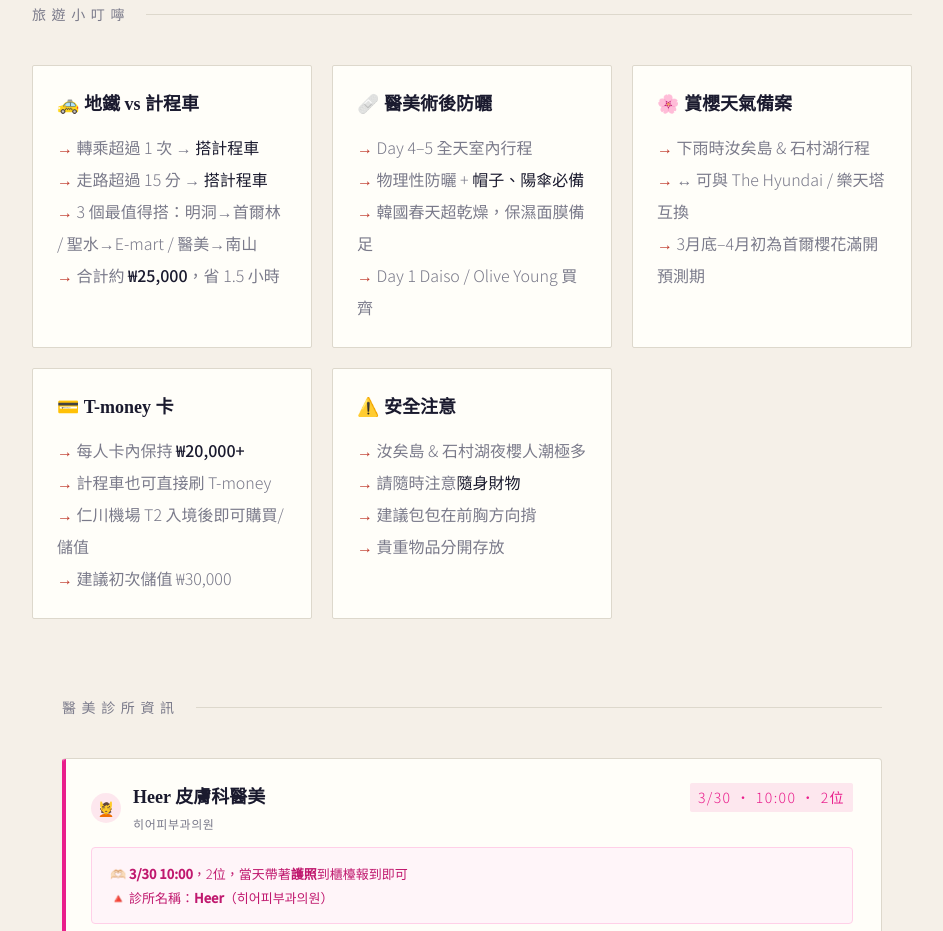
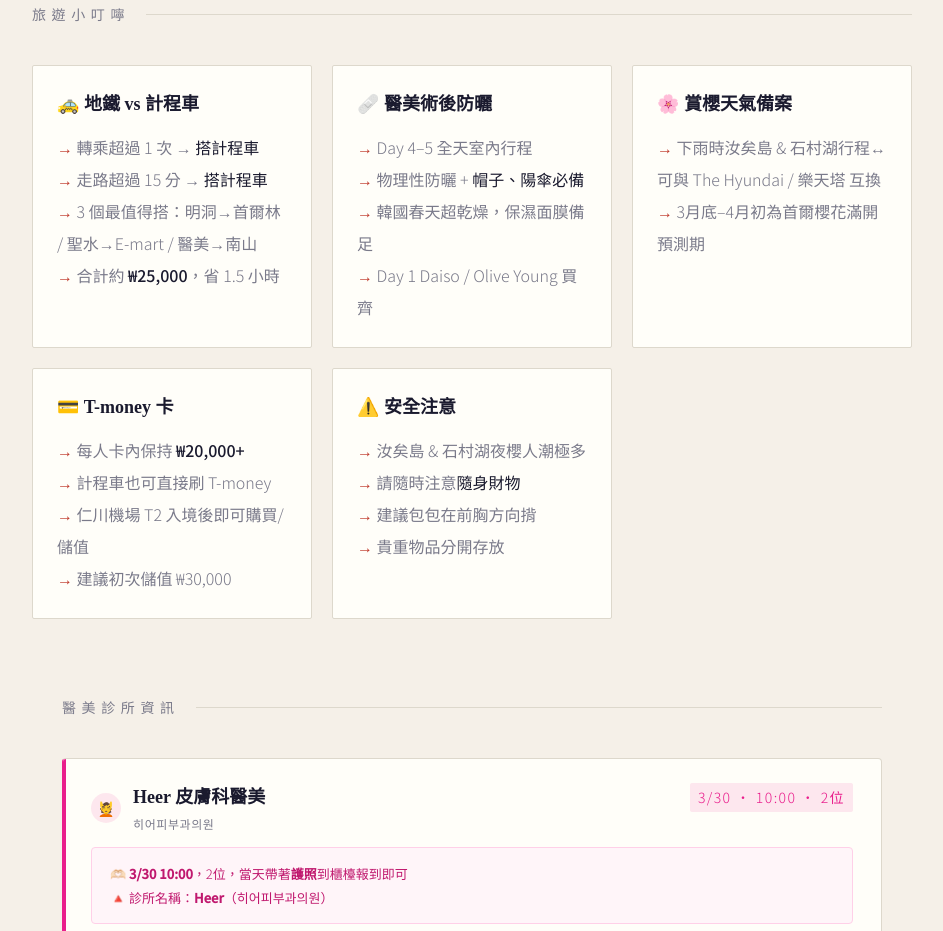
Before and after one commit to hana-travel/seoul, a plain HTML site: page index.html in a window 1280 px wide. Shown: the part 4772-5703 px from the top of the page, without its empty margins (168-1111 px from the left). Drawn offline with Linux system fonts and the light colour scheme.

Commit message:
Add files via upload

```diff
--- a/index.html
+++ b/index.html
@@ -2280,8 +2280,7 @@ footer {
       <div class="tips-card">
         <h4>🌸 賞櫻天氣備案</h4>
         <ul>
-          <li>下雨時汝矣島 & 石村湖行程</li>
-          <li>↔ 可與 The Hyundai / 樂天塔 互換</li>
+          <li>下雨時汝矣島 & 石村湖行程↔ 可與 The Hyundai / 樂天塔 互換</li>
           <li>3月底–4月初為首爾櫻花滿開預測期</li>
         </ul>
       </div>
```
